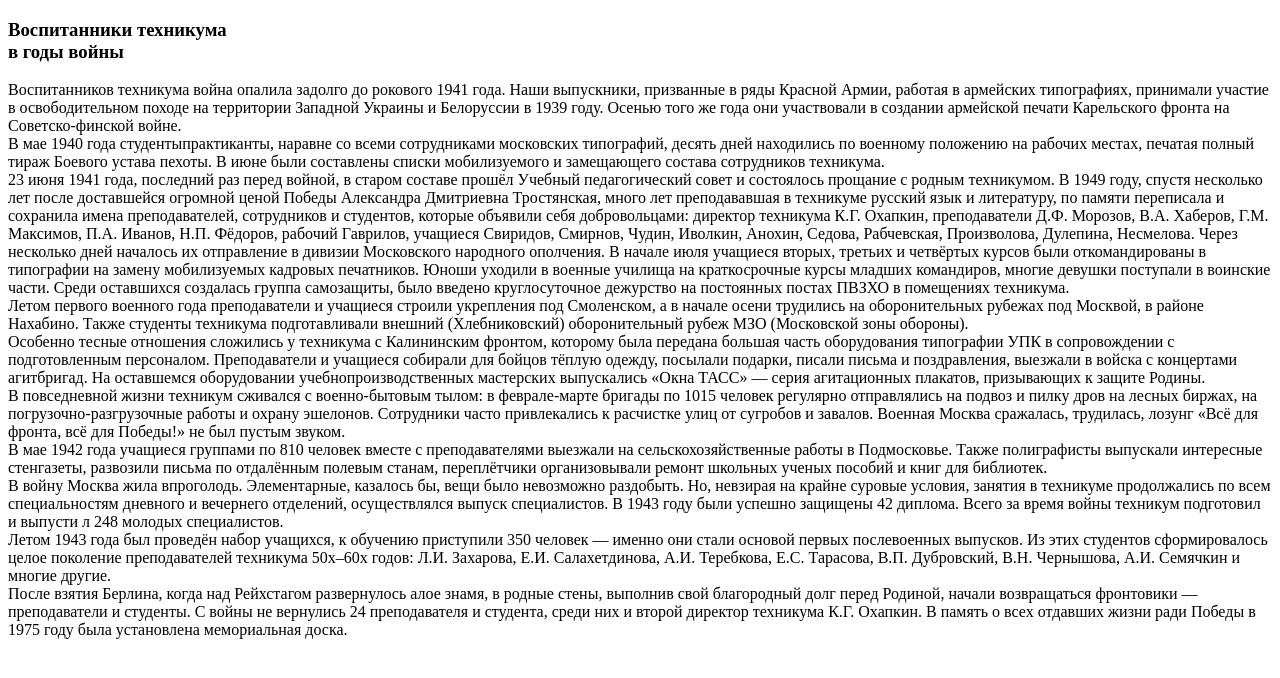
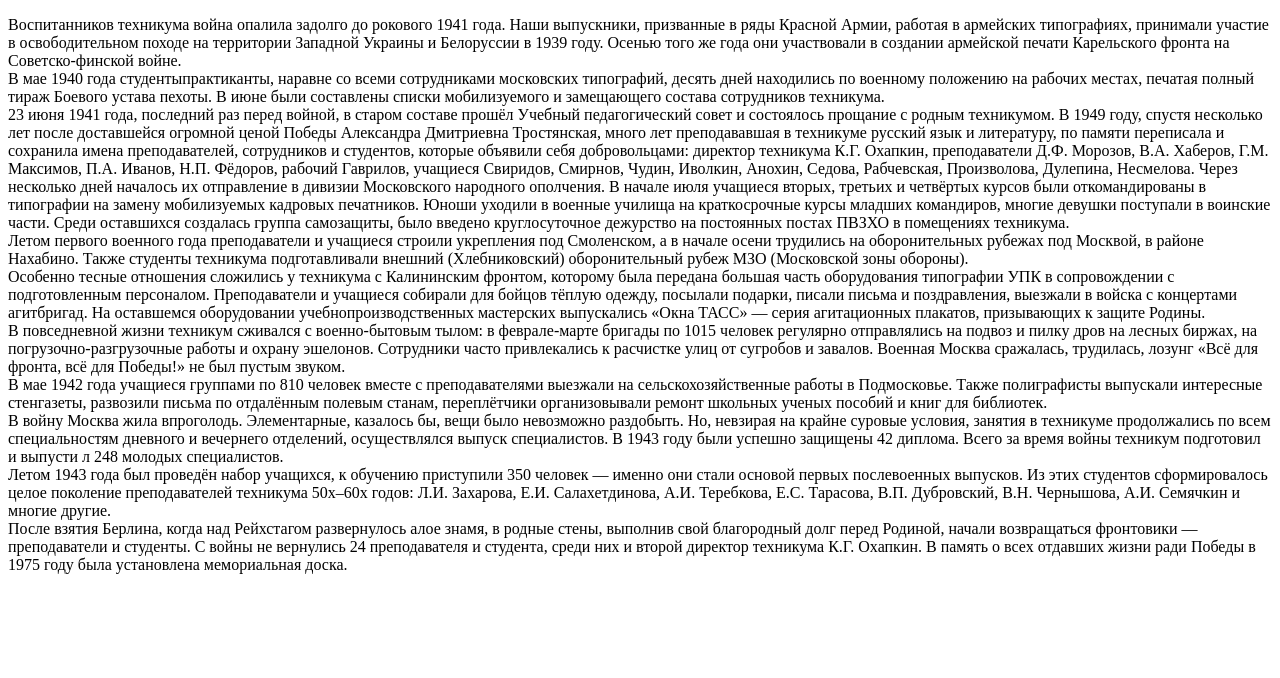
Before and after one commit to Lanzim68/9_may_MIPKIF, a plain HTML site: page index.html in a window 1280 px wide. Drawn offline with Linux system fonts and the light colour scheme.

Commit message:
Update index.html

```diff
--- a/index.html
+++ b/index.html
@@ -1,16 +1,16 @@
 <!DOCTYPE html>
 <html>
 <head>
+   <link rel="stylesheet" href="style.css">
 <title>Колледж в годы войны</title>
 </head>
 <body>
 <!-- Start your code here-->
 
 
-        <h3>Воспитанники техникума <br>в годы войны</h3>
-        <p>
-          Воспитанников техникума война опалила задолго до рокового 1941 года. Наши выпускники, призванные в ряды Красной Армии, работая в армейских типографиях, принимали участие в освободительном походе на территории Западной Украины и Белоруссии в 1939 году. Осенью того же года они участвовали в создании армейской печати Карельского фронта на Советско-финской войне. <br>
-В мае 1940 года студентыпрактиканты, наравне со всеми сотрудниками московских типографий, десять дней находились по военному положению на рабочих местах, печатая полный тираж Боевого устава пехоты. В июне были составлены списки мобилизуемого и замещающего состава сотрудников техникума.   <br>
+       <p>
+ <nbsp> Воспитанников техникума война опалила задолго до рокового 1941 года. Наши выпускники, призванные в ряды Красной Армии, работая в армейских типографиях, принимали участие в освободительном походе на территории Западной Украины и Белоруссии в 1939 году. Осенью того же года они участвовали в создании армейской печати Карельского фронта на Советско-финской войне. <br>
+ В мае 1940 года студентыпрактиканты, наравне со всеми сотрудниками московских типографий, десять дней находились по военному положению на рабочих местах, печатая полный тираж Боевого устава пехоты. В июне были составлены списки мобилизуемого и замещающего состава сотрудников техникума.   <br>
 23 июня 1941 года, последний раз перед войной, в старом составе прошёл Учебный педагогический совет и состоялось прощание с родным техникумом. В 1949 году, спустя несколько лет после доставшейся огромной ценой Победы Александра Дмитриевна Тростянская, много лет преподававшая в техникуме русский язык и литературу, по памяти переписала и сохранила имена преподавателей, сотрудников и студентов, которые объявили себя добровольцами: директор техникума К.Г. Охапкин, преподаватели Д.Ф. Морозов, В.А. Хаберов, Г.М. Максимов, П.А. Иванов, Н.П. Фёдоров, рабочий Гаврилов, учащиеся Свиридов, Смирнов, Чудин, Иволкин, Анохин, Седова, Рабчевская, Произволова, Дулепина, Несмелова. Через несколько дней началось их отправление в дивизии Московского народного ополчения. В начале июля учащиеся вторых, третьих и четвёртых курсов были откомандированы в типографии на замену мобилизуемых кадровых печатников. Юноши уходили в военные училища на краткосрочные курсы младших командиров, многие девушки поступали в воинские части. Среди оставшихся создалась группа самозащиты, было введено круглосуточное дежурство на постоянных постах ПВЗХО в помещениях техникума.<br>
 Летом первого военного года преподаватели и учащиеся строили укрепления под Смоленском, а в начале осени трудились на оборонительных рубежах под Москвой, в районе Нахабино. Также студенты техникума подготавливали внешний (Хлебниковский) оборонительный рубеж МЗО (Московской зоны обороны). <br>
 Особенно тесные отношения сложились у техникума с Калининским фронтом, которому была передана большая часть оборудования типографии УПК в сопровождении с подготовленным персоналом. Преподаватели и учащиеся собирали для бойцов тёплую одежду, посылали подарки, писали письма и поздравления, выезжали в войска с концертами агитбригад. На оставшемся оборудовании учебнопроизводственных мастерских выпускались «Окна ТАСС» — серия агитационных плакатов, призывающих к защите Родины. <br>
```
